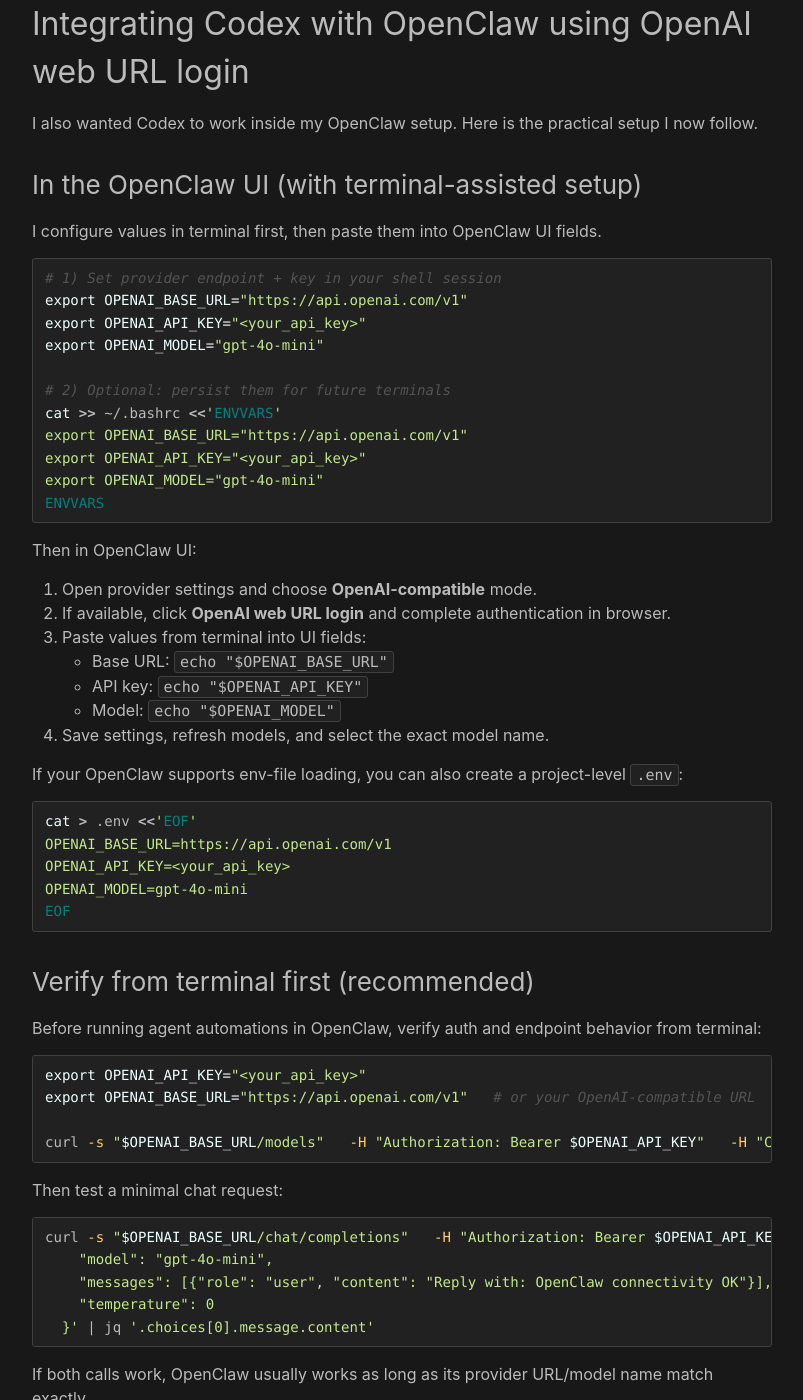
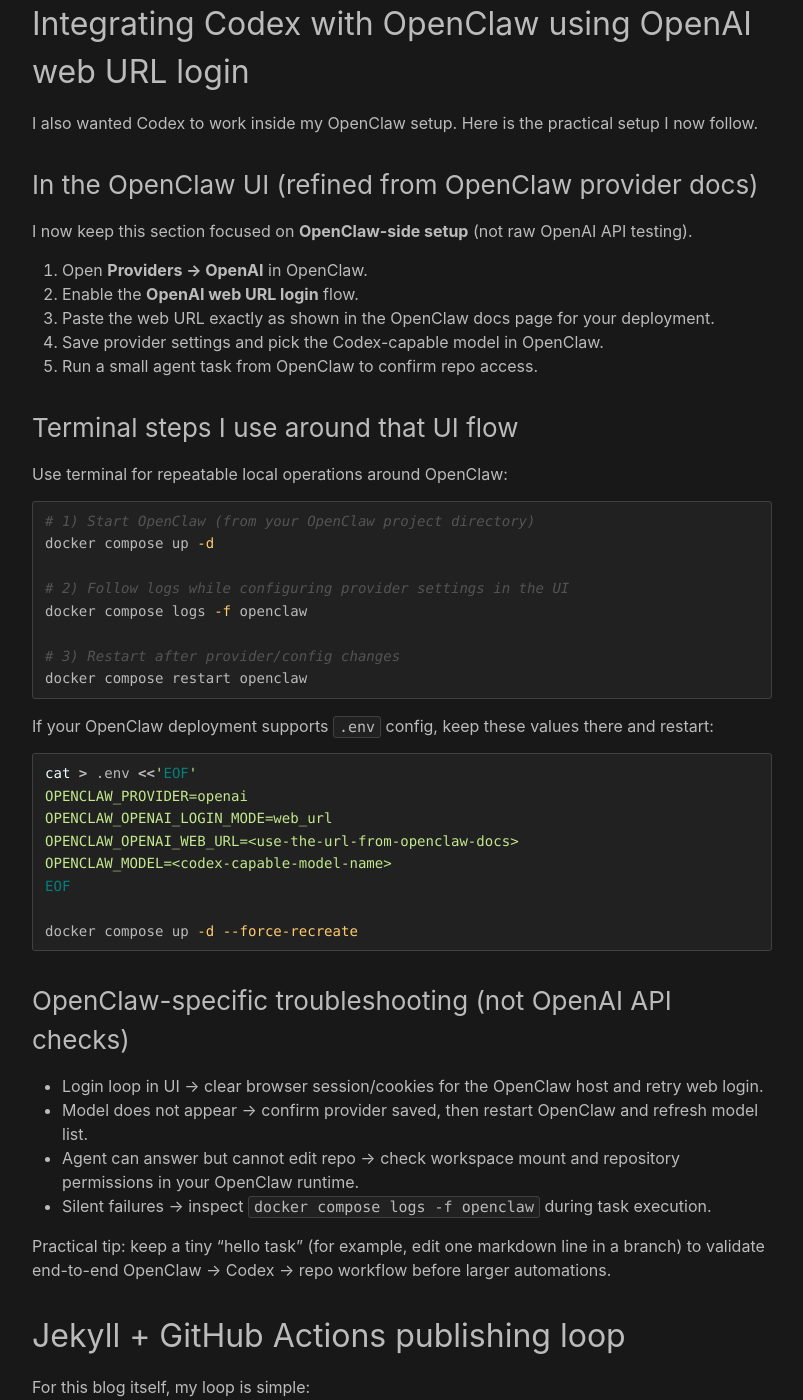
Before and after one commit to richhiey/richhiey.github.io, a Jekyll site: the page built from _posts/2026-03-03-making-the-most-of-codex-agents-part-1.md, in a window 1280 px wide and 1400 px high, scrolled down 1889 px. Shown: the whole window, without its empty margins (238-1041 px from the left). Built offline with Jekyll 4.4.1, drawn with Linux system fonts in a browser that asks for light colours; some of the changed text lies outside the part shown.

Commit message:
Refine OpenClaw section with docs-aligned UI and terminal workflow

````diff
--- a/_posts/2026-03-03-making-the-most-of-codex-agents-part-1.md
+++ b/_posts/2026-03-03-making-the-most-of-codex-agents-part-1.md
@@ -73,75 +73,52 @@
 
 I also wanted Codex to work inside my OpenClaw setup. Here is the practical setup I now follow.
 
-### In the OpenClaw UI (with terminal-assisted setup)
+### In the OpenClaw UI (refined from OpenClaw provider docs)
 
-I configure values in terminal first, then paste them into OpenClaw UI fields.
+I now keep this section focused on **OpenClaw-side setup** (not raw OpenAI API testing).
+
+1. Open **Providers -> OpenAI** in OpenClaw.
+2. Enable the **OpenAI web URL login** flow.
+3. Paste the web URL exactly as shown in the OpenClaw docs page for your deployment.
+4. Save provider settings and pick the Codex-capable model in OpenClaw.
+5. Run a small agent task from OpenClaw to confirm repo access.
+
+### Terminal steps I use around that UI flow
+
+Use terminal for repeatable local operations around OpenClaw:
 
 ```bash
-# 1) Set provider endpoint + key in your shell session
-export OPENAI_BASE_URL="https://api.openai.com/v1"
-export OPENAI_API_KEY="<your_api_key>"
-export OPENAI_MODEL="gpt-4o-mini"
+# 1) Start OpenClaw (from your OpenClaw project directory)
+docker compose up -d
 
-# 2) Optional: persist them for future terminals
-cat >> ~/.bashrc <<'ENVVARS'
-export OPENAI_BASE_URL="https://api.openai.com/v1"
-export OPENAI_API_KEY="<your_api_key>"
-export OPENAI_MODEL="gpt-4o-mini"
-ENVVARS
+# 2) Follow logs while configuring provider settings in the UI
+docker compose logs -f openclaw
+
+# 3) Restart after provider/config changes
+docker compose restart openclaw
 ```
 
-Then in OpenClaw UI:
-
-1. Open provider settings and choose **OpenAI-compatible** mode.
-2. If available, click **OpenAI web URL login** and complete authentication in browser.
-3. Paste values from terminal into UI fields:
-   - Base URL: `echo "$OPENAI_BASE_URL"`
-   - API key: `echo "$OPENAI_API_KEY"`
-   - Model: `echo "$OPENAI_MODEL"`
-4. Save settings, refresh models, and select the exact model name.
-
-If your OpenClaw supports env-file loading, you can also create a project-level `.env`:
+If your OpenClaw deployment supports `.env` config, keep these values there and restart:
 
 ```bash
 cat > .env <<'EOF'
-OPENAI_BASE_URL=https://api.openai.com/v1
-OPENAI_API_KEY=<your_api_key>
-OPENAI_MODEL=gpt-4o-mini
+OPENCLAW_PROVIDER=openai
+OPENCLAW_OPENAI_LOGIN_MODE=web_url
+OPENCLAW_OPENAI_WEB_URL=<use-the-url-from-openclaw-docs>
+OPENCLAW_MODEL=<codex-capable-model-name>
 EOF
+
+docker compose up -d --force-recreate
 ```
 
-### Verify from terminal first (recommended)
+### OpenClaw-specific troubleshooting (not OpenAI API checks)
 
-Before running agent automations in OpenClaw, verify auth and endpoint behavior from terminal:
+- Login loop in UI -> clear browser session/cookies for the OpenClaw host and retry web login.
+- Model does not appear -> confirm provider saved, then restart OpenClaw and refresh model list.
+- Agent can answer but cannot edit repo -> check workspace mount and repository permissions in your OpenClaw runtime.
+- Silent failures -> inspect `docker compose logs -f openclaw` during task execution.
 
-```bash
-export OPENAI_API_KEY="<your_api_key>"
-export OPENAI_BASE_URL="https://api.openai.com/v1"   # or your OpenAI-compatible URL
-
-curl -s "$OPENAI_BASE_URL/models"   -H "Authorization: Bearer $OPENAI_API_KEY"   -H "Content-Type: application/json" | jq '.data[0:5]'
-```
-
-Then test a minimal chat request:
-
-```bash
-curl -s "$OPENAI_BASE_URL/chat/completions"   -H "Authorization: Bearer $OPENAI_API_KEY"   -H "Content-Type: application/json"   -d '{
-    "model": "gpt-4o-mini",
-    "messages": [{"role": "user", "content": "Reply with: OpenClaw connectivity OK"}],
-    "temperature": 0
-  }' | jq '.choices[0].message.content'
-```
-
-If both calls work, OpenClaw usually works as long as its provider URL/model name match exactly.
-
-### Common failure checks
-
-- 401/403 -> bad API key, missing org/project scope, or wrong auth header.
-- 404 -> wrong base URL path (missing `/v1` is common).
-- model-not-found -> model name mismatch between terminal test and OpenClaw config.
-- timeout -> proxy/firewall/VPN issue; test with `curl -v` to inspect connection behavior.
-
-Practical tip: keep a small "hello task" (for example, edit a markdown file) to validate auth, permissions, and repository write access before running bigger automations.
+Practical tip: keep a tiny "hello task" (for example, edit one markdown line in a branch) to validate end-to-end OpenClaw -> Codex -> repo workflow before larger automations.
 
 ## Jekyll + GitHub Actions publishing loop
 
````
